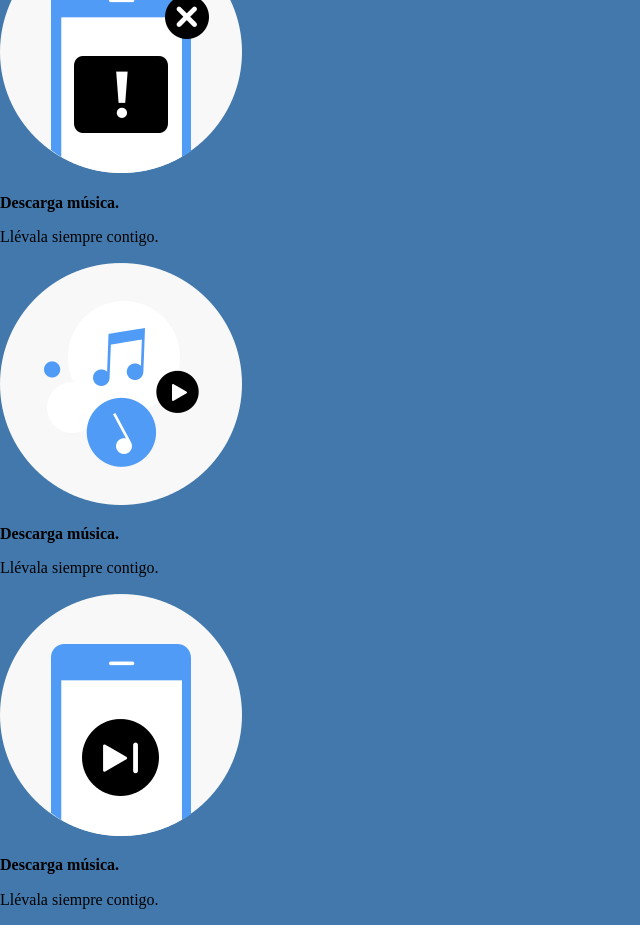
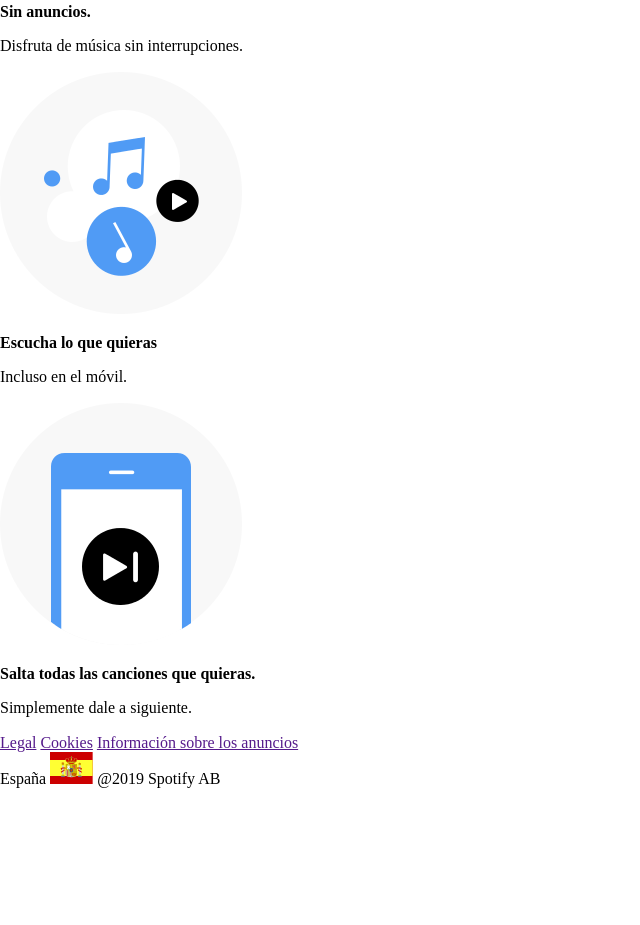
Before and after one commit to Adalab/promo-p-modulo-1-pair-6-spotify, a plain HTML site: page index.html in a window 1280 px wide. Shown: the part 1038-1963 px from the top of the page, without its empty margins (0-640 px from the left). After the commit the page ends 1827 px from the top, so only its background shows below. Drawn offline with Linux system fonts and the light colour scheme.

Commit message:
Añadir archivos actualizados con footer

```diff
--- a/index.html
+++ b/index.html
@@ -10,7 +10,8 @@
   </head>
   <body>
     <header class="cabecera">
-      <h1>Spotify</h1>
+      <img src="./images/logo.png" alt="Logo Spotify" class="logo" />
+      <img src="./images/menu-icon.png" alt="Icono menú" class="menu" />
       <nav class="enlace">
         <a class="link" href="">Premium</a>
         <a class="link" href="">Ayuda</a>
@@ -22,7 +23,7 @@
 
     <main>
       <article class="blue">
-        <h2 class="encabezado-1">Prueba Premium gratis 3 meses</h2>
+        <h1 class="encabezado-1">Prueba Premium gratis 3 meses</h1>
         <h3>
           Escucha millones de canciones sin anuncios, a la carta y sin conexión.
         </h3>
@@ -40,23 +41,37 @@
           <p>Llévala siempre contigo.</p>
         </section>
         <section>
-          <img src="./images/benefit-2.png" alt="Descarga música" />
-          <p><strong>Descarga música.</strong></p>
-          <p>Llévala siempre contigo.</p>
+          <img src="./images/benefit-2.png" alt="Sin anuncios" />
+          <p><strong>Sin anuncios.</strong></p>
+          <p>Disfruta de música sin interrupciones.</p>
         </section>
         <section>
-          <img src="./images/benefit-3.png" alt="Descarga música" />
-          <p><strong>Descarga música.</strong></p>
-          <p>Llévala siempre contigo.</p>
+          <img src="./images/benefit-3.png" alt="Escucha lo que quieras" />
+          <p><strong>Escucha lo que quieras</strong></p>
+          <p>Incluso en el móvil.</p>
         </section>
         <section>
-          <img src="./images/benefit-4.png" alt="Descarga música" />
-          <p><strong>Descarga música.</strong></p>
-          <p>Llévala siempre contigo.</p>
+          <img
+            src="./images/benefit-4.png"
+            alt="Salta todas las canciones que quieras"
+          />
+          <p><strong>Salta todas las canciones que quieras.</strong></p>
+          <p>Simplemente dale a siguiente.</p>
         </section>
       </article>
     </main>
 
-    <footer></footer>
+    <footer>
+      <div>
+        <a href="" class="link">Legal</a>
+        <a href="" class="link">Cookies</a>
+        <a href="" class="link">Información sobre los anuncios</a>
+      </div>
+      <div>
+        <span class="idioma">España</span>
+        <img src="./images/es.svg" alt="Bandera de España" class="bandera" />
+        <span>@2019 Spotify AB</span>
+      </div>
+    </footer>
   </body>
 </html>
--- a/styles/main.css
+++ b/styles/main.css
@@ -1,8 +1,3 @@
-body {
-  background-color: rgb(66, 120, 172);
-  margin: 0;
-}
-
 /* CABECERA */
 .cabecera {
   color: white;
@@ -10,13 +5,21 @@ body {
   font-size: 25px;
   background-color: black;
 }
-h1 {
-  margin: 0;
-  margin-block-end: 0;
-  margin-block-start: 0;
+.logo {
+  width: 100px;
+}
+.enlace {
+  display: none;
+}
+.menu {
+  width: 20px;
 }
 
 /* MAIN */
+
+.blue {
+  background-color: rgb(66, 120, 172);
+}
 
 h2 {
   color: white;
@@ -43,3 +46,5 @@ h4 {
 .enlace {
   color: white;
 }
+
+/* FOOTER */
```
